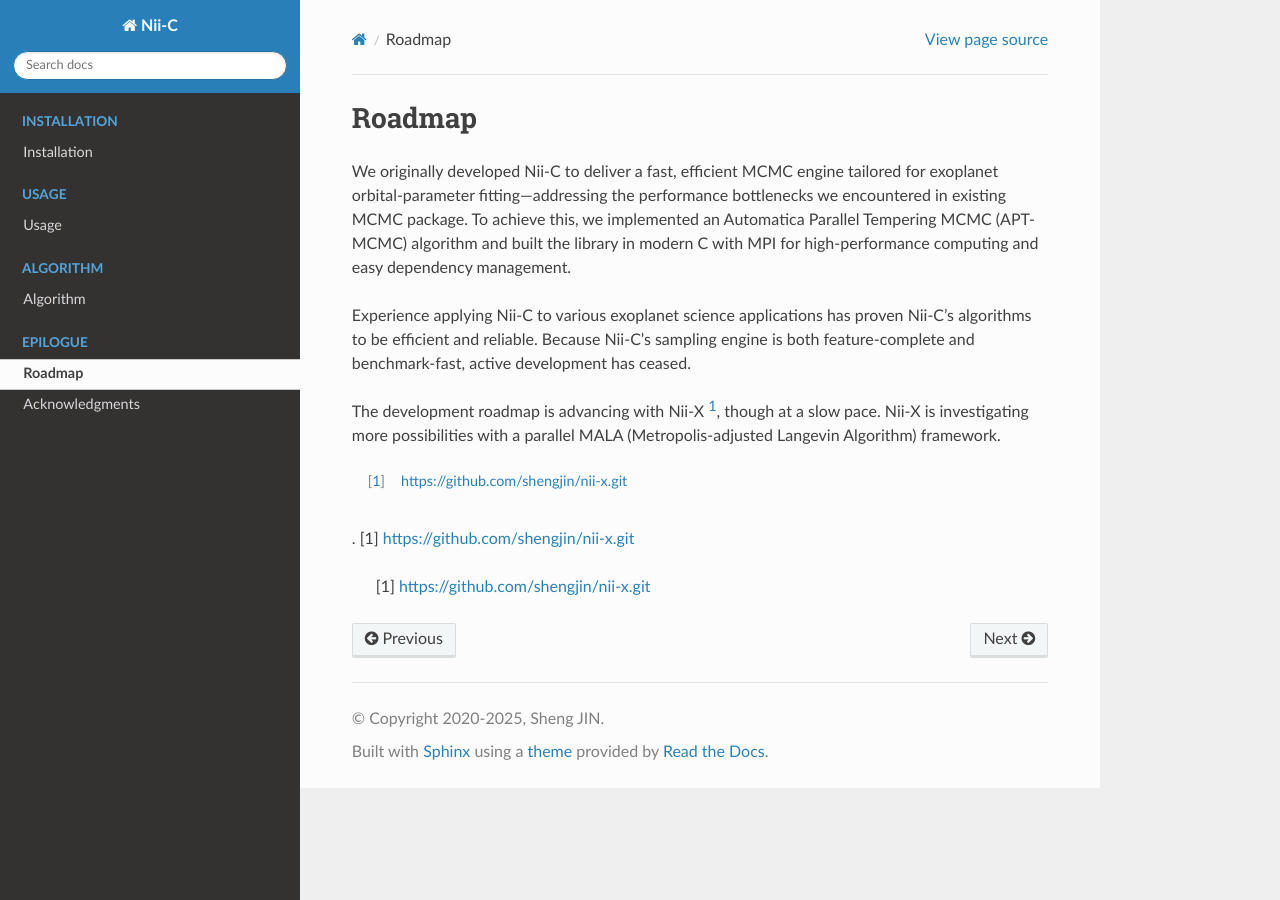
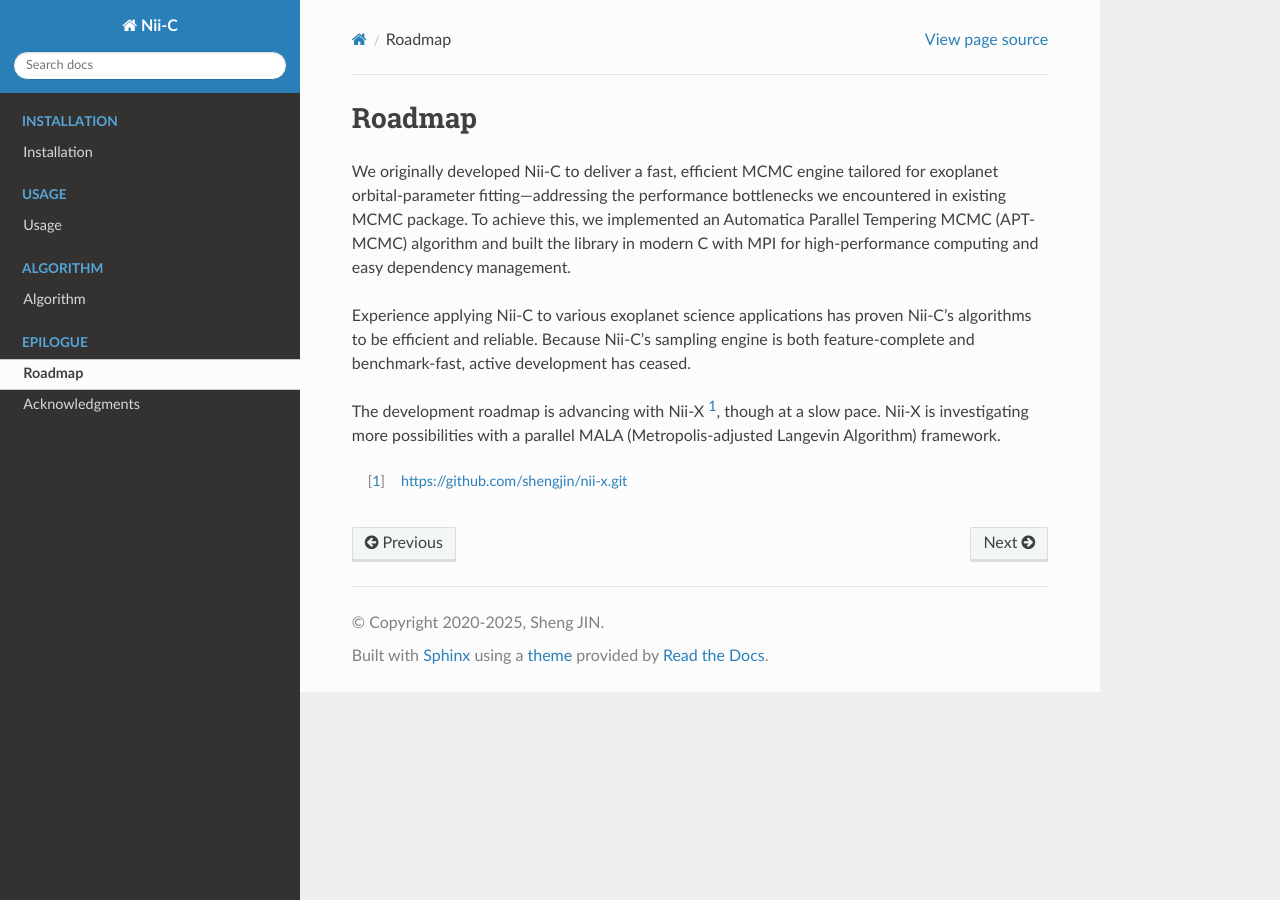
Before and after one commit to shengjin/nii-c-MAN, a Sphinx documentation site: the page built from docs/source/roadmap.rst, in a window 1280 px wide. Built offline with Sphinx 7.4.7 and the Read the Docs theme 3.1.0, drawn with Linux system fonts in a browser that asks for light colours; pages that are not in the unit, such as notebooks, are missing from menus.

Commit message:
modify epilogue

```diff
--- a/docs/source/roadmap.rst
+++ b/docs/source/roadmap.rst
@@ -13,8 +13,5 @@ Nii-X is investigating more possibilities with a parallel MALA (Metropolis-adjus
 
 
 
+
 .. [1] https://github.com/shengjin/nii-x.git
-
-. [1] https://github.com/shengjin/nii-x.git
-
- [1] https://github.com/shengjin/nii-x.git
```
